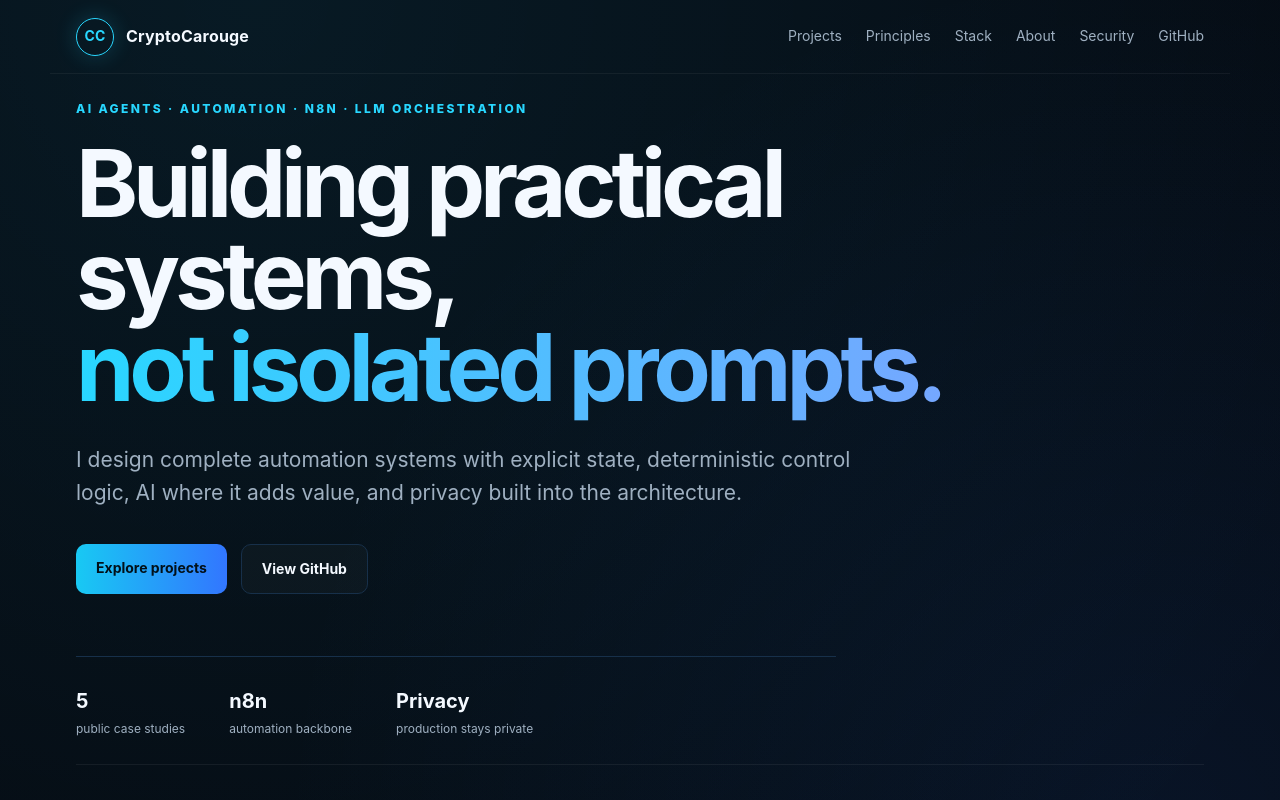
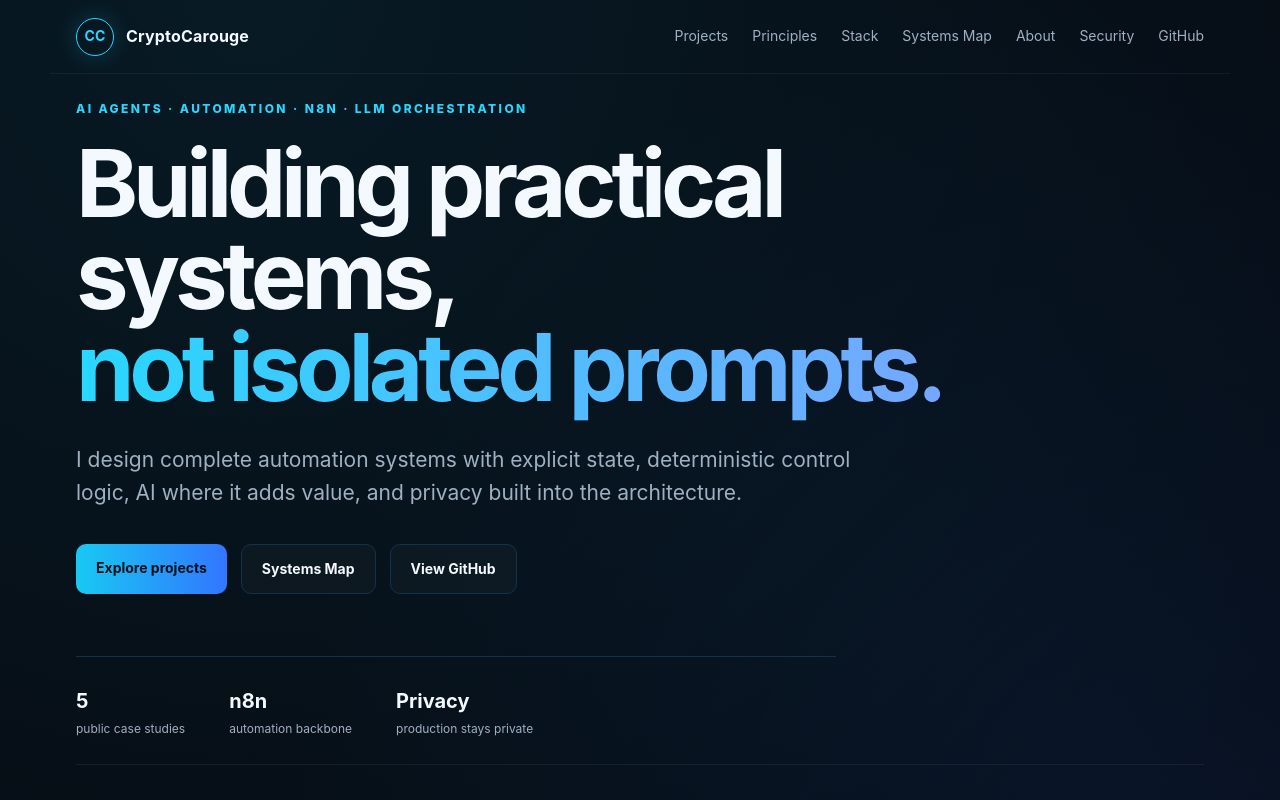
Before and after one commit to cryptocarouge/cryptocarouge.github.io, a plain HTML site: page index.html in a window 1280 px wide. Shown: the top 800 px of the page. Drawn offline with Linux system fonts and the light colour scheme.

Commit message:
site: link systems map

```diff
--- a/index.html
+++ b/index.html
@@ -22,6 +22,7 @@
       <a href="#projects">Projects</a>
       <a href="#principles">Principles</a>
       <a href="#stack">Stack</a>
+      <a href="/systems-map.html">Systems Map</a>
       <a href="/about.html">About</a>
       <a href="/security.html">Security</a>
       <a href="https://github.com/cryptocarouge" rel="me">GitHub</a>
@@ -35,6 +36,7 @@
       <p class="lead">I design complete automation systems with explicit state, deterministic control logic, AI where it adds value, and privacy built into the architecture.</p>
       <div class="cta-row">
         <a class="button primary" href="#projects">Explore projects</a>
+        <a class="button secondary" href="/systems-map.html">Systems Map</a>
         <a class="button secondary" href="https://github.com/cryptocarouge">View GitHub</a>
       </div>
       <div class="signal">
```
